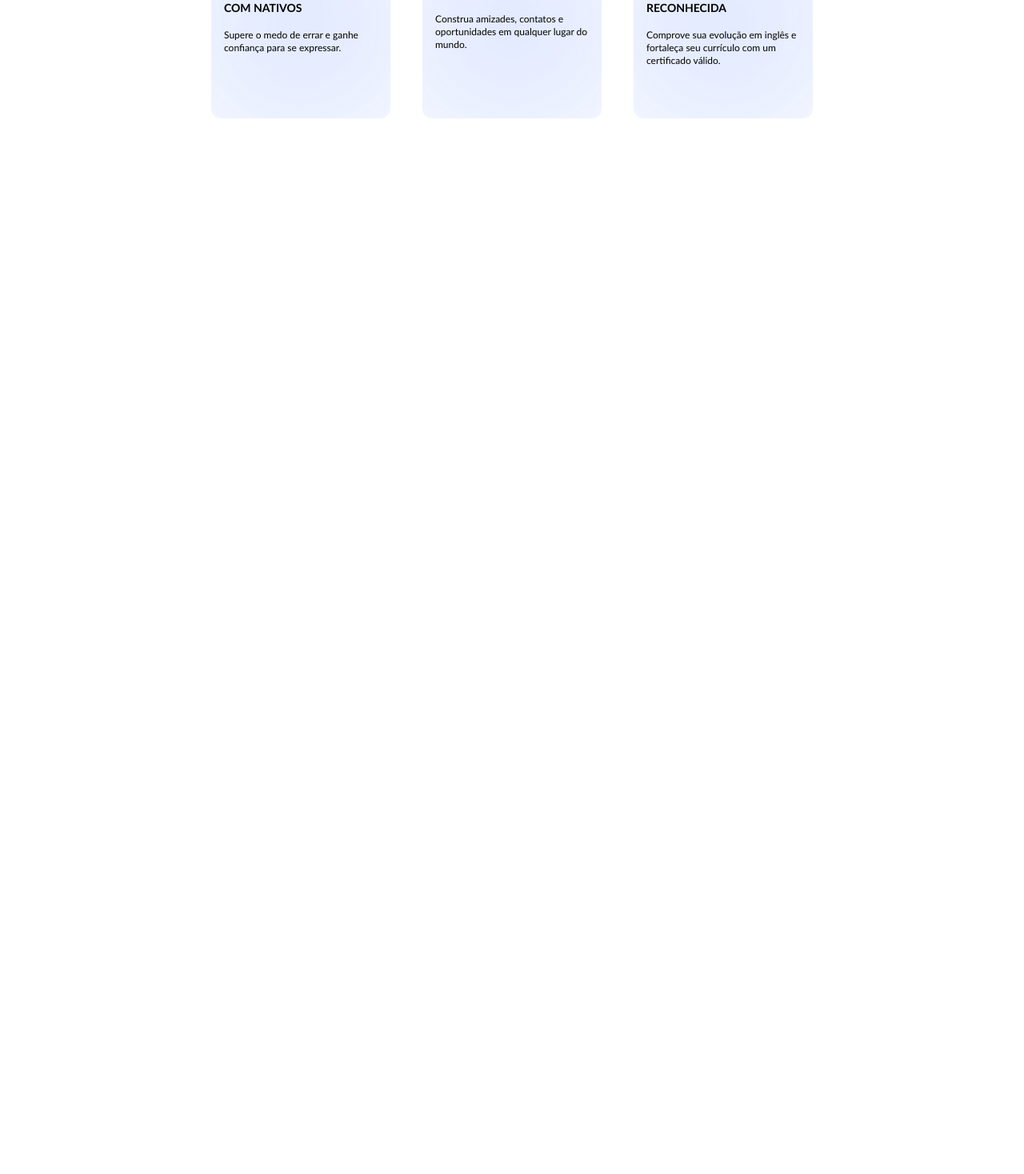
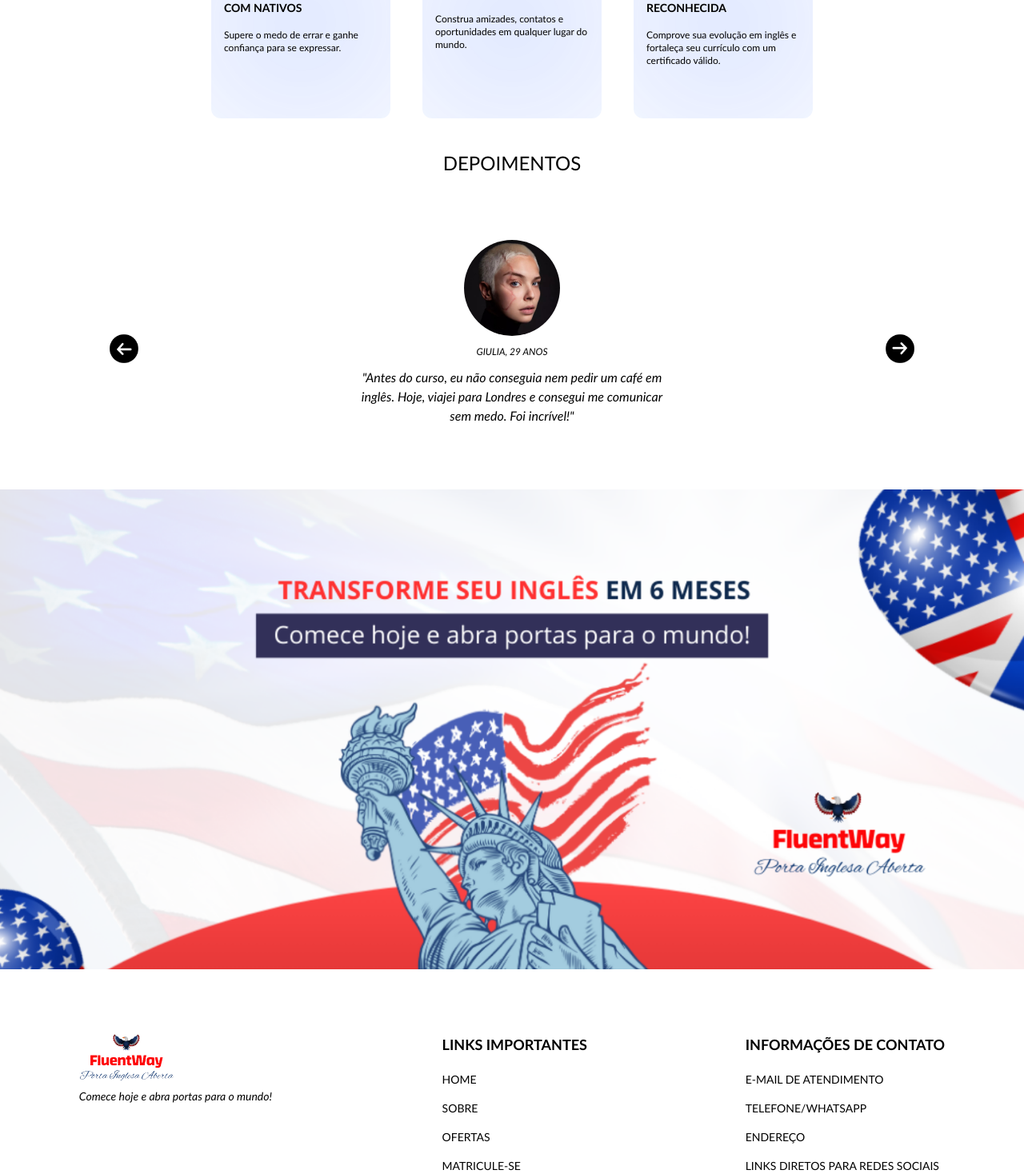
Before and after one commit to Flavianna-Saldanha/english-course, a Next.js app: page / in a window 1280 px wide. Shown: the part 2123-3591 px from the top of the page at 80% size. Before the commit the page ends 2271 px from the top, so only its background shows below. Built offline with nearby package versions, Linux system fonts and the light colour scheme.

Commit message:
finalizando a página `home`

```diff
--- a/src/app/page.tsx
+++ b/src/app/page.tsx
@@ -1,19 +1,109 @@
-"use client"
+"use client";
 
 import { Beneficios } from "@/components/beneficios/Beneficios";
 import { Header } from "@/components/header/Header";
 import { PitchSection } from "@/components/pitch/PitchSection";
 import { PatrociniosItem } from "@/patrociniosItem";
+import Image from "next/image";
 
 export const Page = () => {
   return (
     <div className="overflow-x-hidden">
-      <Header/>
+      <Header />
       <PatrociniosItem />
       <PitchSection />
       <Beneficios />
+
+      <div>
+        <div>
+          <h1 className="text-2xl uppercase text-center my-10">Depoimentos</h1>
+        </div>
+        <div className="flex justify-around items-center">
+          <button className="cursor-pointer">
+            <Image
+              src="/assets/seta-direita.png"
+              alt="Seta"
+              width={40}
+              height={40}
+              className="transform rotate-180 w-10 h-10"
+            />
+          </button>
+
+          <div className="mt-10 mb-20 flex flex-col items-center">
+            <Image
+              src="/assets/giulia.jpg"
+              alt="Seta"
+              width={120}
+              height={120}
+              className="rounded-full"
+            />
+            <p className="uppercase italic text-xs text-center my-3">
+              Giulia, 29 anos
+            </p>
+            <p className="w-[390px] text-center italic">
+              "Antes do curso, eu não conseguia nem pedir um café em inglês.
+              Hoje, viajei para Londres e consegui me comunicar sem medo. Foi
+              incrível!"
+            </p>
+          </div>
+          <button className="cursor-pointer">
+            <Image
+              src="/assets/seta-direita.png"
+              alt="Seta"
+              width={40}
+              height={40}
+              className="w-10 h-10"
+            />
+          </button>
+        </div>
+      </div>
+
+      <section
+        className="
+          w-full
+          h-[600px]
+          bg-[url('/assets/3.png')]
+          bg-no-repeat
+          bg-fixed
+          bg-top
+          bg-cover
+        "
+      />
+
+      <footer>
+        <div className="flex justify-around mt-20">
+          <div className="">
+            <Image src="/assets/8.png" alt="Seta" width={120} height={120} />
+            <p className="w-64 mt-2 text-sm italic">
+              Comece hoje e abra portas para o mundo!
+            </p>
+          </div>
+          <div>
+            <h1 className="font-black uppercase text-lg mb-5">
+              Links importantes
+            </h1>
+            <div className="flex flex-col gap-4 text-sm">
+              <a href="">HOME</a>
+              <a href="">SOBRE</a>
+              <a href="">OFERTAS</a>
+              <a href="">MATRICULE-SE</a>
+            </div>
+          </div>
+          <div>
+            <h1 className="font-black uppercase text-lg mb-5">
+              Informações de contato
+            </h1>
+            <div className="flex flex-col gap-4 text-sm">
+              <a href="">E-MAIL DE ATENDIMENTO</a>
+              <a href="">TELEFONE/WHATSAPP</a>
+              <a href="">ENDEREÇO</a>
+              <a href="">LINKS DIRETOS PARA REDES SOCIAIS</a>
+            </div>
+          </div>
+        </div>
+      </footer>
     </div>
   );
-}
+};
 
 export default Page;
```
Also changed, not shown: public/assets/3.png, public/assets/8.png (added).
